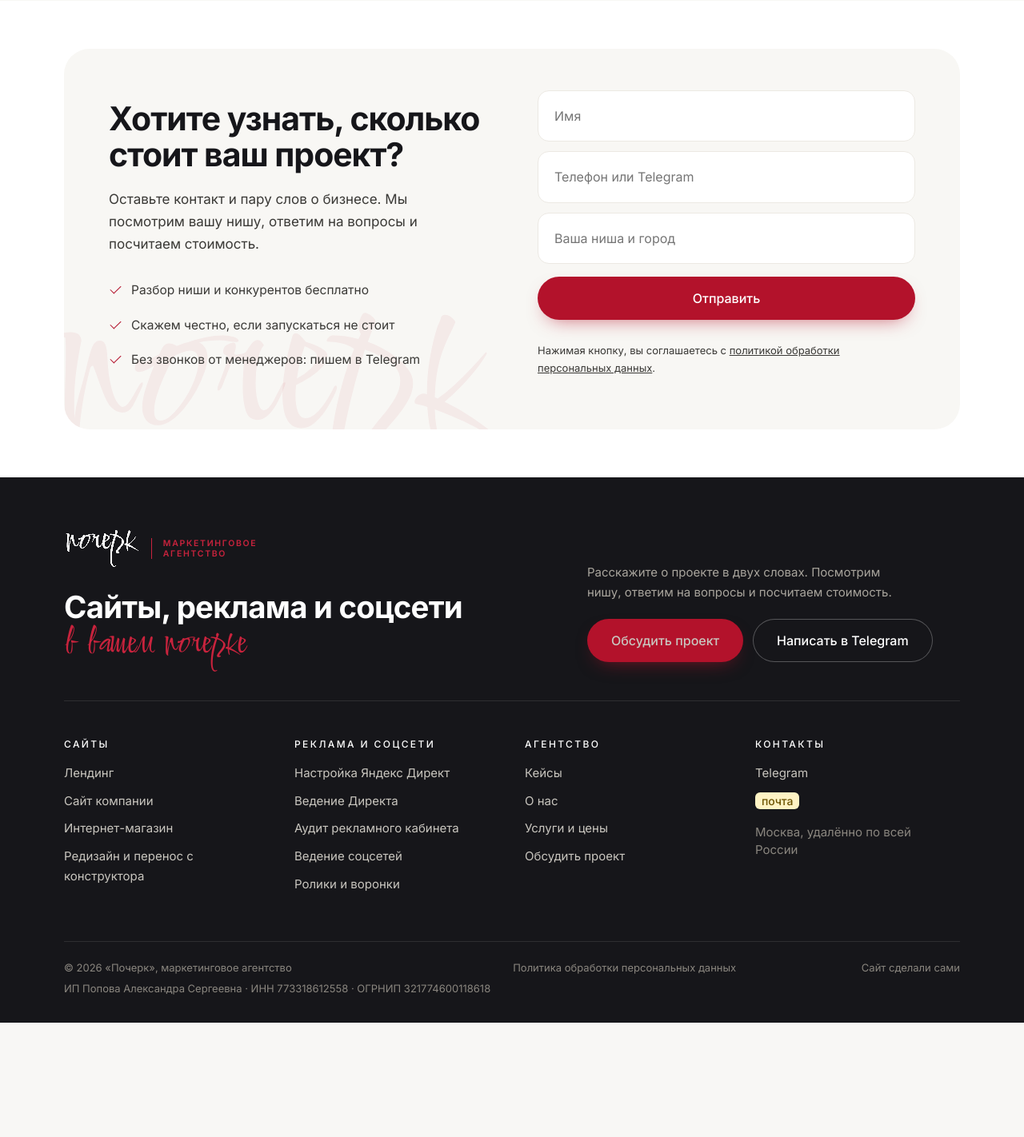
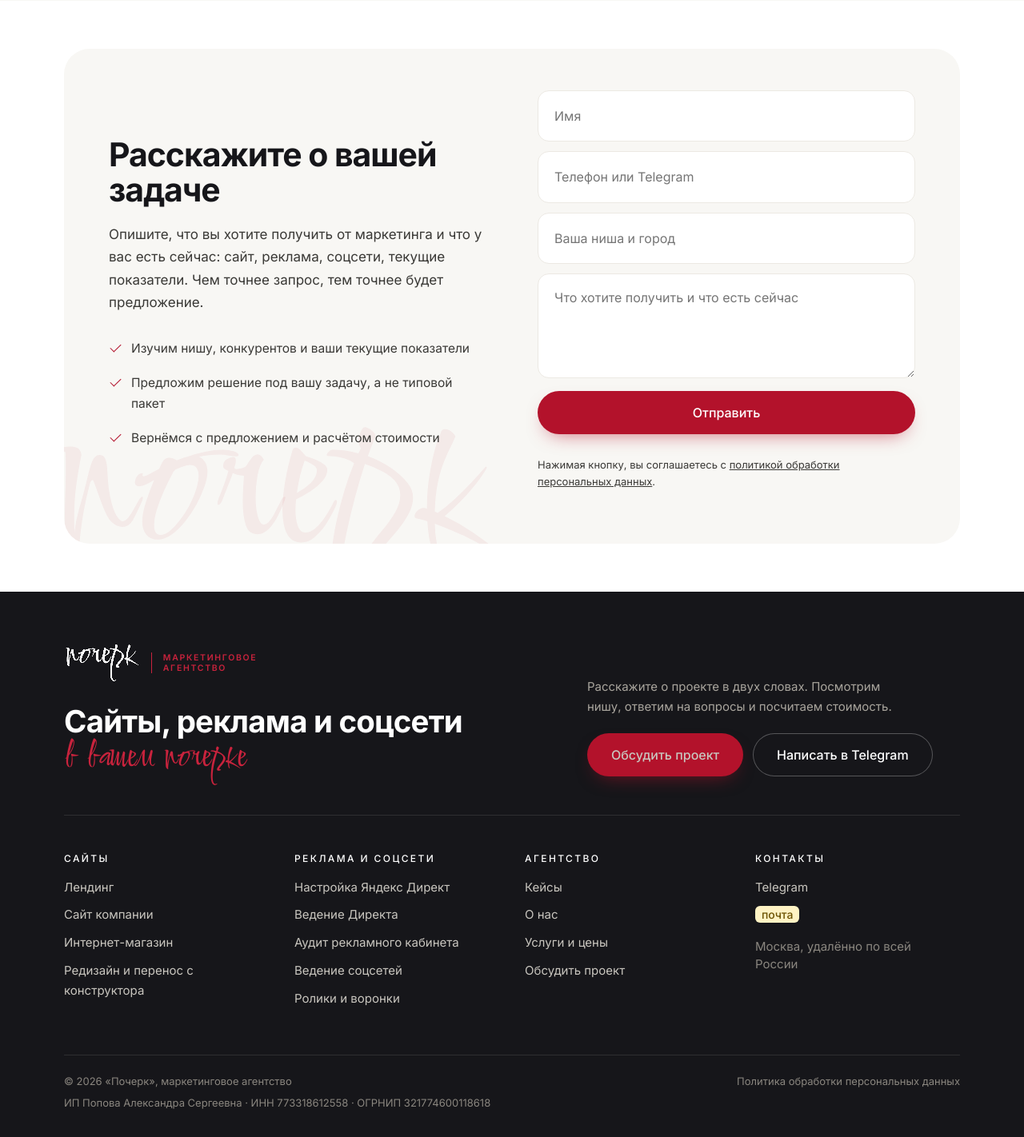
Before and after one commit to sergei4icks-jpg/pocherk-agency, a PHP site: page /agentstvo/ in a window 1280 px wide. Shown: the part 2552-3974 px from the top of the page at 80% size. Before the commit the page ends 3831 px from the top, so only its background shows below. Run offline with PHP 8.4, Linux system fonts and the light colour scheme.

Commit message:
Подвал: убрана подпись «Сайт сделали сами, на коде»
Co-Authored-By: Claude Fable 5.1 <noreply@anthropic.com>

```diff
--- a/agentstvo/index.html
+++ b/agentstvo/index.html
@@ -98,7 +98,7 @@
       <div class="facts">
         <div><b>Три направления</b><span>Сайт, Директ или соцсети: заказывайте то, что нужно</span></div>
         <div><b>Понятные цифры</b><span>Сколько стоит заявка, вы знаете каждую неделю</span></div>
-        <div><b>Честно на старте</b><span>Если ниша не для поиска или соцсетей, так и скажем</span></div>
+        <div><b>Начинаем с анализа</b><span>Ниша, спрос и конкуренты до первого предложения</span></div>
         <div><b>Сайты</b><span>Быстрые, ваши, без подписок на конструктор</span></div>
       </div>
     </div>
@@ -158,18 +158,19 @@
   <div class="wrap">
     <div class="lead-box reveal">
       <div>
-        <h2>Хотите узнать, сколько стоит ваш проект?</h2>
-        <p>Оставьте контакт и пару слов о бизнесе. Мы посмотрим вашу нишу, ответим на вопросы и посчитаем стоимость.</p>
+        <h2>Расскажите о вашей задаче</h2>
+        <p>Опишите, что вы хотите получить от маркетинга и что у вас есть сейчас: сайт, реклама, соцсети, текущие показатели. Чем точнее запрос, тем точнее будет предложение.</p>
         <ul class="lead-list">
-          <li>Разбор ниши и конкурентов бесплатно</li>
-          <li>Скажем честно, если запускаться не стоит</li>
-          <li>Без звонков от менеджеров: пишем в Telegram</li>
+          <li>Изучим нишу, конкурентов и ваши текущие показатели</li>
+          <li>Предложим решение под вашу задачу, а не типовой пакет</li>
+          <li>Вернёмся с предложением и расчётом стоимости</li>
         </ul>
       </div>
       <form data-lead novalidate>
         <input name="name" placeholder="Имя" autocomplete="name" required aria-label="Имя">
         <input name="contact" placeholder="Телефон или Telegram" required aria-label="Телефон или Telegram">
         <input name="niche" placeholder="Ваша ниша и город" aria-label="Ниша и город">
+        <textarea name="task" rows="4" placeholder="Что хотите получить и что есть сейчас" aria-label="Что хотите получить и что есть сейчас"></textarea>
         <button class="btn" type="submit">Отправить</button>
         <p class="agree">Нажимая кнопку, вы соглашаетесь с <a href="../politika/">политикой обработки персональных данных</a>.</p>
       </form>
@@ -217,7 +218,6 @@
     <div class="fine">
       <div class="req"><span>© <span data-year>2026</span> «Почерк», маркетинговое агентство</span><span>ИП Попова Александра Сергеевна · ИНН 773318612558 · ОГРНИП 321774600118618</span></div>
       <a href="../politika/">Политика обработки персональных данных</a>
-      <span class="fine-made">Сайт сделали сами</span>
     </div>
   </div>
 </footer>
--- a/assets/style.css
+++ b/assets/style.css
@@ -314,8 +314,9 @@ section{padding:128px 0;scroll-margin-top:70px}
 .lead-box>div{position:relative}
 .lead-box p{color:var(--ink-2)}
 .lead-box form{display:grid;gap:12px;position:relative}
-.lead-box input{border:1px solid var(--line);border-radius:14px;padding:18px 20px;font-size:16px;color:var(--ink);background:#fff;outline:none;transition:border-color .2s}
-.lead-box input:focus{border-color:var(--ink)}
+.lead-box input,.lead-box textarea{border:1px solid var(--line);border-radius:14px;padding:18px 20px;font-size:16px;font-family:inherit;color:var(--ink);background:#fff;outline:none;transition:border-color .2s}
+.lead-box textarea{resize:vertical;min-height:120px;line-height:1.45}
+.lead-box input:focus,.lead-box textarea:focus{border-color:var(--ink)}
 .lead-box .btn{background:var(--red);color:#fff;width:100%;margin-top:4px;box-shadow:0 10px 24px -12px rgba(179,18,43,.7)}
 .lead-box .btn:hover{background:var(--red-2)}
 @media (max-width:860px){.lead-box{grid-template-columns:1fr;padding:36px 22px;gap:28px;border-radius:24px}}
--- a/novosti/index.html
+++ b/novosti/index.html
@@ -173,7 +173,6 @@
     <div class="fine">
       <div class="req"><span>© <span data-year>2026</span> «Почерк», маркетинговое агентство</span><span>ИП Попова Александра Сергеевна · ИНН 773318612558 · ОГРНИП 321774600118618</span></div>
       <a href="../politika/">Политика обработки персональных данных</a>
-      <span class="fine-made">Сайт сделали сами</span>
     </div>
   </div>
 </footer>
--- a/politika/index.html
+++ b/politika/index.html
@@ -199,7 +199,6 @@
     <div class="fine">
       <div class="req"><span>© <span data-year>2026</span> «Почерк», маркетинговое агентство</span><span>ИП Попова Александра Сергеевна · ИНН 773318612558 · ОГРНИП 321774600118618</span></div>
       <a href="../politika/">Политика обработки персональных данных</a>
-      <span class="fine-made">Сайт сделали сами</span>
     </div>
   </div>
 </footer>
--- a/smm/index.html
+++ b/smm/index.html
@@ -219,6 +219,7 @@
         <input name="name" placeholder="Имя" autocomplete="name" required aria-label="Имя">
         <input name="contact" placeholder="Телефон или Telegram" required aria-label="Телефон или Telegram">
         <input name="niche" placeholder="Ваша ниша и город" aria-label="Ниша и город">
+        <textarea name="task" rows="4" placeholder="Что хотите получить и что есть сейчас" aria-label="Что хотите получить и что есть сейчас"></textarea>
         <button class="btn" type="submit">Отправить</button>
         <p class="agree">Нажимая кнопку, вы соглашаетесь с <a href="../politika/">политикой обработки персональных данных</a>.</p>
       </form>
@@ -266,7 +267,6 @@
     <div class="fine">
       <div class="req"><span>© <span data-year>2026</span> «Почерк», маркетинговое агентство</span><span>ИП Попова Александра Сергеевна · ИНН 773318612558 · ОГРНИП 321774600118618</span></div>
       <a href="../politika/">Политика обработки персональных данных</a>
-      <span class="fine-made">Сайт сделали сами</span>
     </div>
   </div>
 </footer>
--- a/sozdanie-sajtov/index.html
+++ b/sozdanie-sajtov/index.html
@@ -221,6 +221,7 @@
         <input name="name" placeholder="Имя" autocomplete="name" required aria-label="Имя">
         <input name="contact" placeholder="Телефон или Telegram" required aria-label="Телефон или Telegram">
         <input name="niche" placeholder="Ваша ниша и город" aria-label="Ниша и город">
+        <textarea name="task" rows="4" placeholder="Что хотите получить и что есть сейчас" aria-label="Что хотите получить и что есть сейчас"></textarea>
         <button class="btn" type="submit">Отправить</button>
         <p class="agree">Нажимая кнопку, вы соглашаетесь с <a href="../politika/">политикой обработки персональных данных</a>.</p>
       </form>
@@ -268,7 +269,6 @@
     <div class="fine">
       <div class="req"><span>© <span data-year>2026</span> «Почерк», маркетинговое агентство</span><span>ИП Попова Александра Сергеевна · ИНН 773318612558 · ОГРНИП 321774600118618</span></div>
       <a href="../politika/">Политика обработки персональных данных</a>
-      <span class="fine-made">Сайт сделали сами</span>
     </div>
   </div>
 </footer>
--- a/yandex-direct/index.html
+++ b/yandex-direct/index.html
@@ -212,6 +212,7 @@
         <input name="name" placeholder="Имя" autocomplete="name" required aria-label="Имя">
         <input name="contact" placeholder="Телефон или Telegram" required aria-label="Телефон или Telegram">
         <input name="niche" placeholder="Ваша ниша и город" aria-label="Ниша и город">
+        <textarea name="task" rows="4" placeholder="Что хотите получить и что есть сейчас" aria-label="Что хотите получить и что есть сейчас"></textarea>
         <button class="btn" type="submit">Отправить</button>
         <p class="agree">Нажимая кнопку, вы соглашаетесь с <a href="../politika/">политикой обработки персональных данных</a>.</p>
       </form>
@@ -259,7 +260,6 @@
     <div class="fine">
       <div class="req"><span>© <span data-year>2026</span> «Почерк», маркетинговое агентство</span><span>ИП Попова Александра Сергеевна · ИНН 773318612558 · ОГРНИП 321774600118618</span></div>
       <a href="../politika/">Политика обработки персональных данных</a>
-      <span class="fine-made">Сайт сделали сами</span>
     </div>
   </div>
 </footer>
```
Also changed, not shown: index.html (+8 -8 lines), kejsy/index.html (+6 -6 lines).
